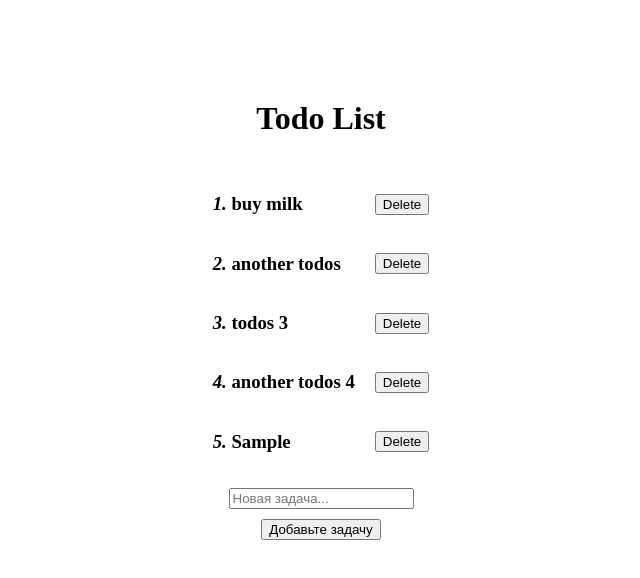
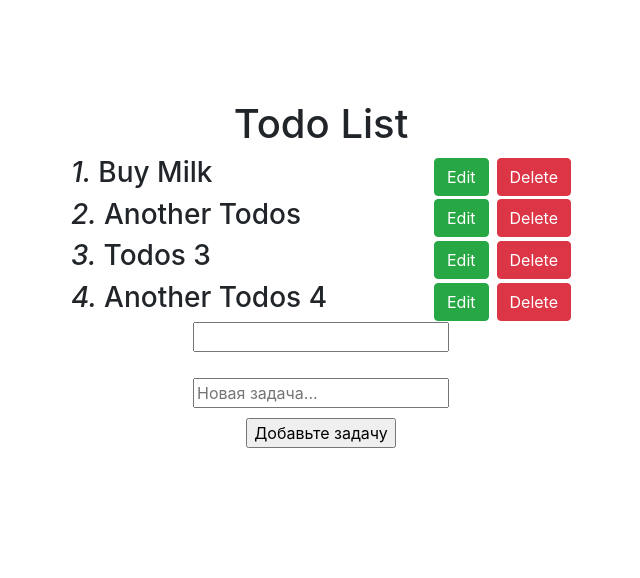
Before and after one commit to kravtsovRoman/tasks.github.io, a React (Create React App) app in the folder react-practice/: page / in a window 1280 px wide. Both pictures are taken after typing "Sample" into the empty fields and a click on the input "Добавьте задачу". Shown: the top 578 px of the page, without its empty margins (319-959 px from the left). Built offline with nearby package versions, Linux system fonts and the light colour scheme; the HTML template or start-up script is replaced by a standard one.

Commit message:
deleting todos...

```diff
--- a/react-practice/public/index.html
+++ b/react-practice/public/index.html
@@ -5,6 +5,8 @@
   <meta charset="utf-8" />
   <link rel="shortcut icon" href="%PUBLIC_URL%/favicon.ico" />
   <meta name="viewport" content="width=device-width, initial-scale=1" />
+  <link rel="stylesheet" href="https://stackpath.bootstrapcdn.com/bootstrap/4.3.1/css/bootstrap.min.css"
+    integrity="sha384-ggOyR0iXCbMQv3Xipma34MD+dH/1fQ784/j6cY/iJTQUOhcWr7x9JvoRxT2MZw1T" crossorigin="anonymous">
   <title>React Practice</title>
 </head>
 
--- a/react-practice/src/app.css
+++ b/react-practice/src/app.css
@@ -21,7 +21,6 @@ body ul {
     margin: 0 auto;
 }
 .todo-list ul {
-    display: inline-block;
     text-align: left;
     padding: 0;
 }
@@ -31,5 +30,13 @@ body ul {
     justify-content: space-between;
 }
 .todo-list li h3 {
+    text-transform: capitalize;
     margin-right: 20px;
 }
+
+.visible {
+    display: flex!important;
+}
+.hidden {
+    display: none!important;
+}
--- /dev/null
+++ b/react-practice/src/components/EditsTodo.js
@@ -0,0 +1,13 @@
+import React from 'react';
+
+function EditsTodo(props) {
+    return (
+        <li>
+            <form className="add-todo" onSubmit={props.addTodo}>
+                <input />
+            </form>
+        </li >
+    );
+}
+
+export default EditsTodo;
--- /dev/null
+++ b/react-practice/src/components/NotEditsTodo.js
@@ -0,0 +1,18 @@
+import React from 'react';
+
+function NotEditsTodo(props) {
+    return (
+        <li>
+            <h3>
+                <i>{props.count + 1}. </i>
+                {props.item.text}
+            </h3>
+            <div>
+                <button className="btn btn-success mr-2" type="button" onClick={() => { props.editTodo(props.item.id) }}>Edit</button>
+                <button className="btn btn-danger" type="button" onClick={() => { props.deleteTodo(props.item.id) }}>Delete</button>
+            </div>
+        </li >
+    );
+}
+
+export default NotEditsTodo;
--- a/react-practice/src/components/Todo.js
+++ b/react-practice/src/components/Todo.js
@@ -5,16 +5,17 @@ class Todo extends React.Component {
     constructor(props) {
         super(props);
         this.handleAddTodo = this.handleAddTodo.bind(this);
-        this.handleDeletetodo = this.handleDeletetodo.bind(this);
+        this.handleDeleteTodo = this.handleDeleteTodo.bind(this);
+        this.handleEditTodo = this.handleEditTodo.bind(this);
 
         this.state = {
             todos: [
-                { id: 1, text: 'buy milk' },
-                { id: 2, text: 'another todos' },
-                { id: 3, text: 'todos 3' },
-                { id: 4, text: 'another todos 4' },
+                { id: 1, text: 'buy milk', visible: true },
+                { id: 2, text: 'another todos', visible: true },
+                { id: 3, text: 'todos 3', visible: true },
+                { id: 4, text: 'another todos 4', visible: true },
             ],
-            count: 5
+            count: 5,
         }
     }
 
@@ -32,18 +33,32 @@ class Todo extends React.Component {
         e.target.todo.value = '';
     }
 
-    handleDeletetodo(i) {
-        console.log(i)
+    handleDeleteTodo(i) {
+        console.log('delete', i)
         this.setState({
             todos: this.state.todos.filter(el => el.id !== i)
         })
+    }
+
+    handleEditTodo(i) {
+        var editsTodo = this.state.todos.filter(el => el.id === i)[0];
+        editsTodo.visible = false;
+
+        this.setState({
+            // todos: newState
+        })
+
     }
 
     render() {
         return (
             <div>
                 <h1>Todo List</h1>
-                <TodoList deleteTodo={this.handleDeletetodo} addTodo={this.handleAddTodo} todos={this.state.todos} />
+                <TodoList
+                    editTodo={this.handleEditTodo}
+                    deleteTodo={this.handleDeleteTodo}
+                    addTodo={this.handleAddTodo}
+                    todos={this.state.todos} />
             </div>
         )
     }
--- a/react-practice/src/components/TodoList.js
+++ b/react-practice/src/components/TodoList.js
@@ -1,22 +1,29 @@
 import React from 'react';
 import AddTodo from './AddTodo';
+import EditsTodo from './EditsTodo';
+import NotEditsTodo from './NotEditsTodo';
 
 class TodoList extends React.Component {
 
-
-	render() {
+	render(props) {
 		return (
-			<div className="todo-list">
+			< div className="todo-list" >
 				<ul>
 					{this.props.todos.map((item, i) => {
 						return (
-							<li key={i + 1}>
-								<h3>
-									<i>{i + 1}. </i>
-									{item.text}
-								</h3>
-								<button type="button" onClick={() => { this.props.deleteTodo(item.id) }}>Delete</button>
-							</li>
+
+							item.visible ?
+								<NotEditsTodo
+									item={item}
+									count={i}
+									key={i}
+									editTodo={this.props.editTodo}
+									deleteTodo={this.props.deleteTodo}
+								/> :
+								<EditsTodo
+									key={i}
+									count={i}
+								/>
 						)
 					})}
 				</ul>
@@ -25,7 +32,6 @@ class TodoList extends React.Component {
 		)
 	}
 
-
 }
 
 
```
